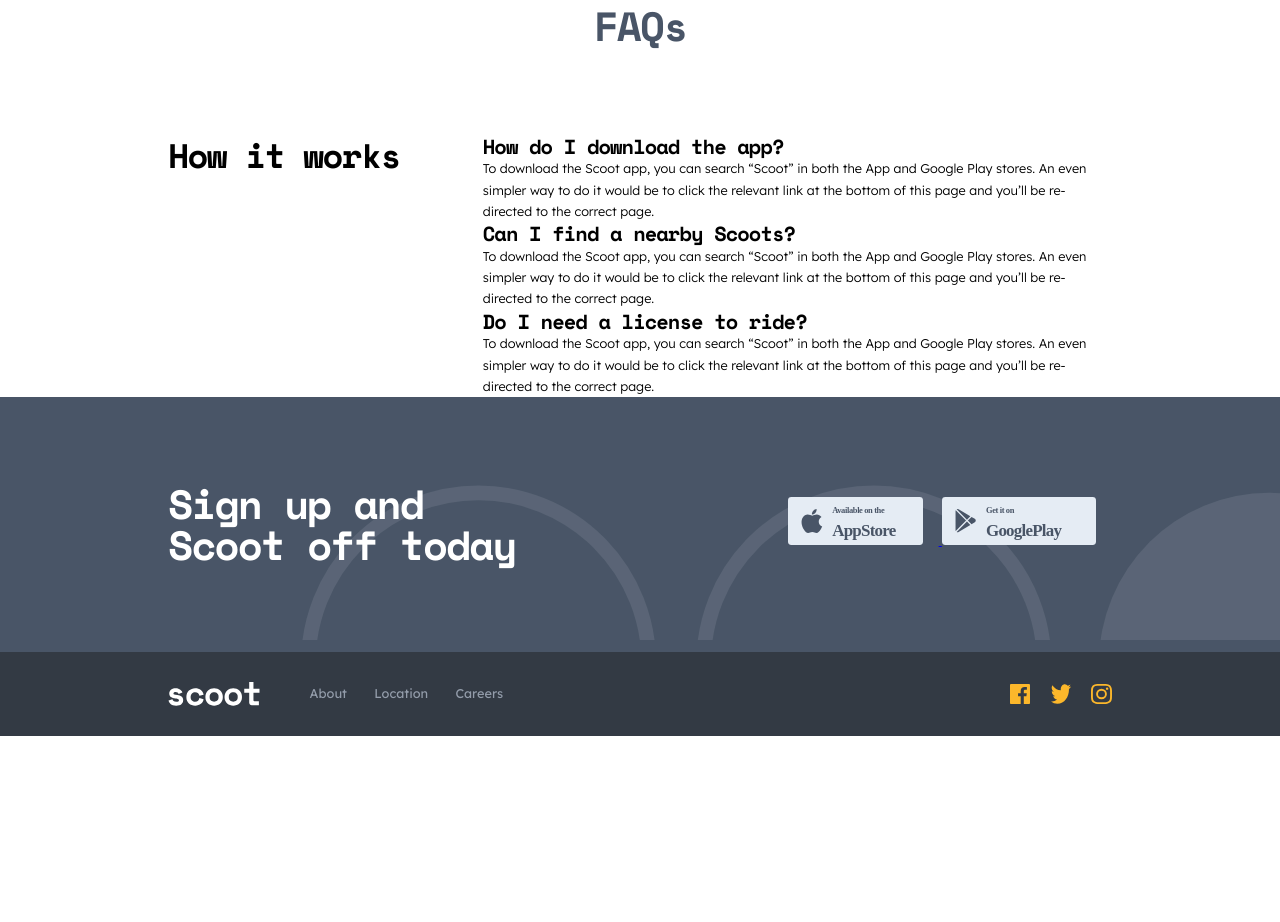
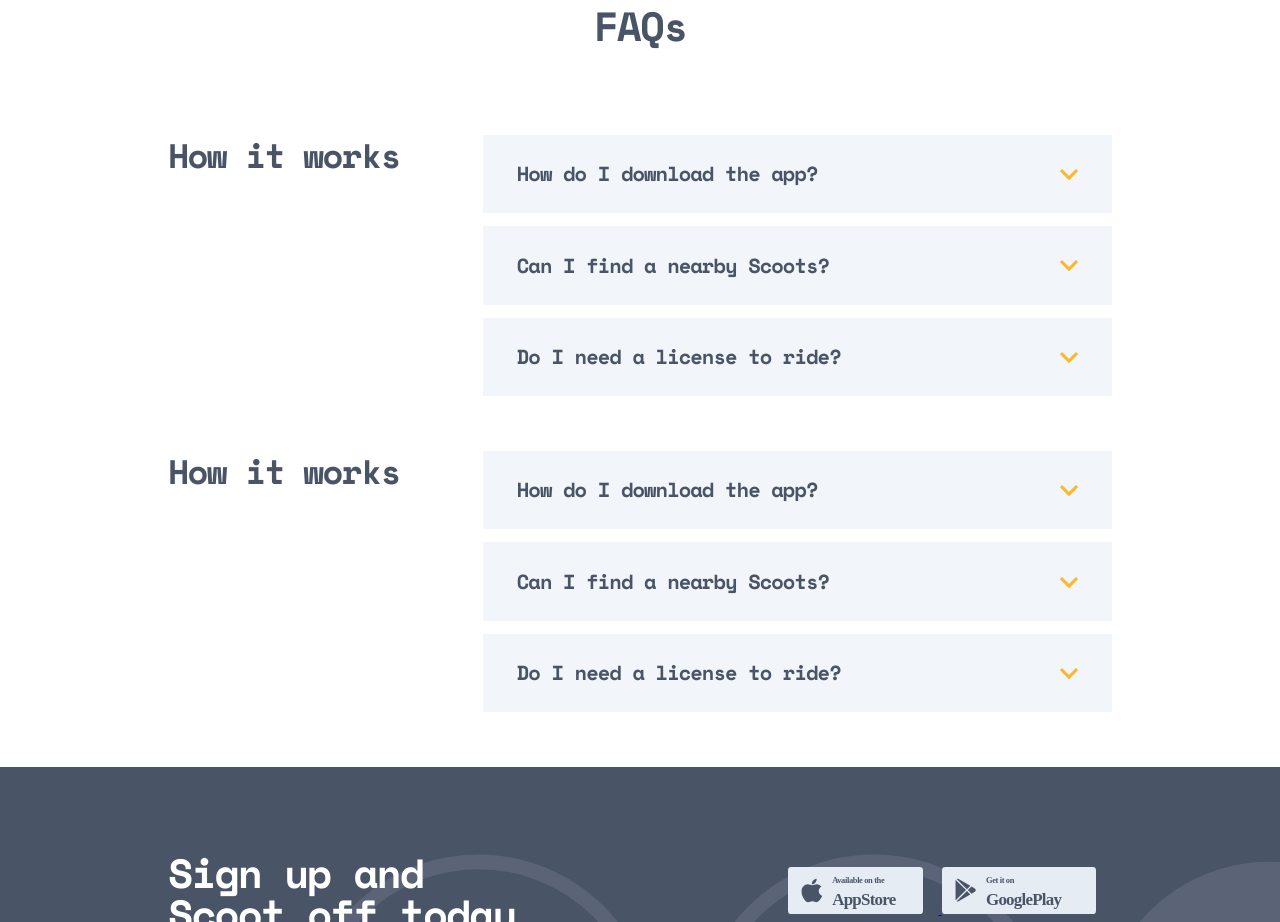
Before and after one commit to saifkhan29/Scoot-Multi-Page, a website: page view/about.html in a window 1280 px wide. Shown: the part 2000-2922 px from the top of the page. Before the commit the page ends 2736 px from the top, so only its background shows below. Drawn offline with Linux system fonts and the light colour scheme.

Commit message:
Added faq section in about us page

```diff
--- a/app.js
+++ b/app.js
@@ -19,3 +19,12 @@
     .catch(error => {
         console.error('Error loading the footer:', error);
     });
+
+// FAQ section
+const faqItems = document.querySelectorAll('.faq-item');
+
+faqItems.forEach((item) => {
+    item.addEventListener('click', () => {
+    item.classList.toggle('active');
+  });
+});
--- a/css/sections/_faqs.scss
+++ b/css/sections/_faqs.scss
@@ -1,9 +1,12 @@
 .faq {
+
+    h2, h3, h4, p {
+        color: $dark-navy;
+    }
 
     h2 {
         text-align: center;
         margin-bottom:  12.8rem;
-        color: $dark-navy;
 
         // Media Queries
         @media (min-width: $md) {
@@ -11,11 +14,21 @@
         }
     }
 
+    h3 {
+
+        // Media Queries
+        @media (max-width: $md) {
+            margin-bottom: 6.4rem;
+        }
+    }
+
     &-block {
         display: grid;
+        margin-bottom: 9.6rem;
 
         // Media Queries
         @media (min-width: $md) {
+            margin-bottom: 6.4rem;
             grid-template-columns: repeat(3, 1fr);
         }
     }
@@ -27,4 +40,73 @@
             grid-column: 2 / 4;
         }
     }
+
+    &-item {
+        position: relative;
+        overflow: hidden;
+
+        &:not(:last-child) {
+            margin-bottom: 3.2rem;
+
+            // Media Queries
+            @media (min-width: $md) {
+                margin-bottom: 1.6rem;
+            }
+        }
+
+        h4 {
+            padding: 6.4rem;
+            background-color: $snow;
+            cursor: pointer;
+            position: relative;
+            transition: all 0.5s ease;
+
+            // Media Queries
+            @media (min-width: $md) {
+                padding: 3.2rem 4rem;
+            }
+
+            &::after {
+                content: url('./assets/icons/chevron.svg');
+                position: absolute;
+                top: 50%;
+                transform: translateY(-50%);
+                right: 6.4rem;
+
+                // Media Queries
+                @media (min-width: $md) {
+                    right: 4rem;
+                }
+
+            }
+        }
+
+        p {
+            position: absolute;
+            z-index: -1;
+            background-color: $snow;
+            transform: translateY(-100%);
+            padding: 0rem 6.4rem 6.4rem 6.4rem;
+            transition: all 0.5s ease;
+
+            // Media Queries
+            @media (min-width: $md) {
+                padding: 0rem 4rem 3.2rem 4rem;
+            }
+        }
+
+        &.active {
+            h4 {
+
+                &::after {
+                    transform: translateY(-50%) rotate(180deg);
+                }
+            }
+
+            p {
+                position: relative;
+                transform: translateY(0%);
+            }
+        }
+    }
 }
--- a/view/about.html
+++ b/view/about.html
@@ -113,19 +113,43 @@
       <h3>How it works</h3>
 
       <div class="faq-container">
-        <aside class="faq">
+        <aside class="faq-item">
           <h4>How do I download the app?</h4>
 
           <p>To download the Scoot app, you can search “Scoot” in both the App and Google Play stores. An even simpler way to do it would be to click the relevant link at the bottom of this page and you’ll be re-directed to the correct page.</p>
         </aside>
 
-        <aside class="faq">
+        <aside class="faq-item">
           <h4>Can I find a nearby Scoots?</h4>
 
           <p>To download the Scoot app, you can search “Scoot” in both the App and Google Play stores. An even simpler way to do it would be to click the relevant link at the bottom of this page and you’ll be re-directed to the correct page.</p>
         </aside>
 
-        <aside class="faq">
+        <aside class="faq-item">
+          <h4>Do I need a license to ride?</h4>
+
+          <p>To download the Scoot app, you can search “Scoot” in both the App and Google Play stores. An even simpler way to do it would be to click the relevant link at the bottom of this page and you’ll be re-directed to the correct page.</p>
+        </aside>
+      </div>
+    </div>
+
+    <div class="faq-block">
+      <h3>How it works</h3>
+
+      <div class="faq-container">
+        <aside class="faq-item">
+          <h4>How do I download the app?</h4>
+
+          <p>To download the Scoot app, you can search “Scoot” in both the App and Google Play stores. An even simpler way to do it would be to click the relevant link at the bottom of this page and you’ll be re-directed to the correct page.</p>
+        </aside>
+
+        <aside class="faq-item">
+          <h4>Can I find a nearby Scoots?</h4>
+
+          <p>To download the Scoot app, you can search “Scoot” in both the App and Google Play stores. An even simpler way to do it would be to click the relevant link at the bottom of this page and you’ll be re-directed to the correct page.</p>
+        </aside>
+
+        <aside class="faq-item">
           <h4>Do I need a license to ride?</h4>
 
           <p>To download the Scoot app, you can search “Scoot” in both the App and Google Play stores. An even simpler way to do it would be to click the relevant link at the bottom of this page and you’ll be re-directed to the correct page.</p>
```
Also changed, not shown: styles.css, 1 other file.
